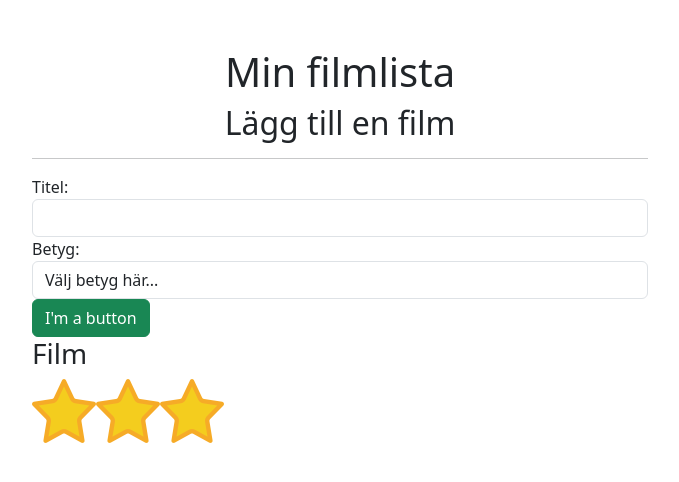
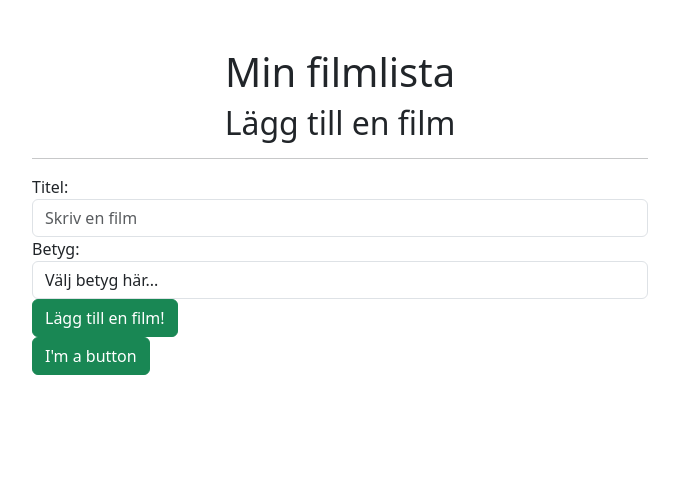
Before and after one commit to inessuhonjic/inl-6, a Next.js app in the folder inl-6/: page / in a window 1280 px wide. Shown: the top 482 px of the page, without its empty margins (300-979 px from the left). Built offline with nearby package versions, Linux system fonts and the light colour scheme.

Commit message:
MAN KNAN LÄGGA TILL FILMER

```diff
--- a/inl-6/src/app/components/MovieList.jsx
+++ b/inl-6/src/app/components/MovieList.jsx
@@ -6,10 +6,11 @@ const MovieList = ({ movies }) => {
         <div key={index}>
       <h3>{movie.title}</h3>
       <p>
-        {movie.rating &&
+        <span>{movie.rating &&
           Array.from({ length: movie.rating }, (_, i) => (
             <img key={i} src="/images/star.png" alt="star"/>
           ))}
+          </span>
       </p>
     </div>
     ))}
--- a/inl-6/src/app/components/addMovieForm.jsx
+++ b/inl-6/src/app/components/addMovieForm.jsx
@@ -1,15 +1,32 @@
 "use client";
 
-function Form () {
+function Form ({title, rating, onAddMovie, onRatingChange, onTitleChange}) {
+  const handleSubmit = (e) => {
+      e.preventDefault();
+      onAddMovie();
+    };
   return (
-    <div className="">
-    <form>
+    <div>
+    <form method="post" onSubmit={handleSubmit}>
         <fieldset>
             <label htmlFor="title-field">Titel:</label>
-            <input type="text" id="title-field" className="form-control" />
+            <input
+            type="text"
+            id="title-field"
+            className="form-control"
+            value={title}
+            onChange={onTitleChange}
+            placeholder="Skriv en film"
+            />
 
             <label htmlFor="rating-field">Betyg:</label>
-            <select type="text" id="rating-field" className="form-control">
+            <select
+            type="text"
+            id="rating-field"
+            className="form-control"
+            value={rating}
+            onChange={onRatingChange}
+            >
                 <option value="0">Välj betyg här...</option>
                 <option value="1">1</option>
                 <option value="2">2</option>
@@ -17,6 +34,7 @@ function Form () {
                 <option value="4">4</option>
                 <option value="5">5</option>
             </select>
+            <button className="btn btn-success" type="submit">Lägg till en film!</button>
         </fieldset>
     </form>
     </div>
--- a/inl-6/src/app/page.js
+++ b/inl-6/src/app/page.js
@@ -8,19 +8,34 @@ import MovieList from './components/MovieList';
 
 
 export default function Home() {
-  const [movies, setMovies] = useState([
-  {
-  title : "Film",
-  rating : "3"
-  },
-]);
+  const [movies, setMovies] = useState([]);
+  const [rating, setRating] = useState("");
+  const [title, setTitle] = useState("");
+
+  const handleAddMovie = () => {
+    const newMovie = {
+      title: title,
+      rating: rating
+    };
+    setMovies([...movies, newMovie]);
+
+    setTitle("");
+    setRating("");
+  };
+
 
   return (
     <div className="container mt-5 w-50">
       <h1 className="text-center">Min filmlista</h1>
       <h2 className="text-center">Lägg till en film</h2>
       <hr></hr>
-      <Form />
+      <Form
+      title={title}
+      rating={rating}
+      onTitleChange={(e) => setTitle(e.target.value)}
+      onRatingChange = {(e) => setRating(e.target.value)}
+      onAddMovie={handleAddMovie}
+      />
       <Button text="I'm a button" onClick={() => {alert("Clicked!")}} />
       <MovieList movies={movies} />
     </div>
```
